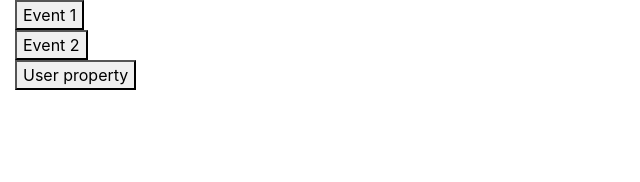
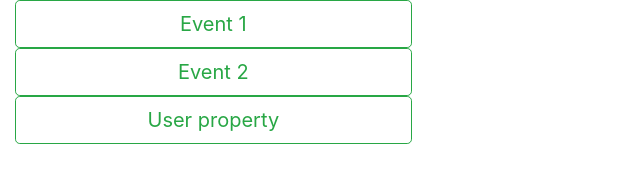
Before and after one commit to greenmoach/firebase-ga, a plain HTML site: page index.html in a window 1280 px wide. Shown: the whole page, without its empty margins (0-640 px from the left). Drawn offline with nearby package versions, Linux system fonts and the light colour scheme.

Commit message:
add button classes

```diff
--- a/index.html
+++ b/index.html
@@ -7,9 +7,9 @@
 </head>
 <body>
 <div>
-    <div class="col-md-4"><button id="event1">Event 1</button></div>
-    <div class="col-md-4"><button id="event2">Event 2</button></div>
-    <div class="col-md-4"><button id="userprop">User property</button></div>
+    <div class="col-md-4"><button type="button" id="event1" class="btn btn-outline-success btn-lg btn-block">Event 1</button></div>
+    <div class="col-md-4"><button type="button" id="event2" class="btn btn-outline-success btn-lg btn-block">Event 2</button></div>
+    <div class="col-md-4"><button type="button" id="userprop" class="btn btn-outline-success btn-lg btn-block">User property</button></div>
     <script src="javascript/index.js"></script>
 </div>
 </body>
```
